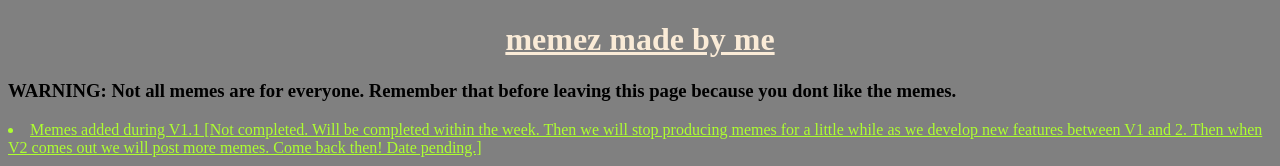
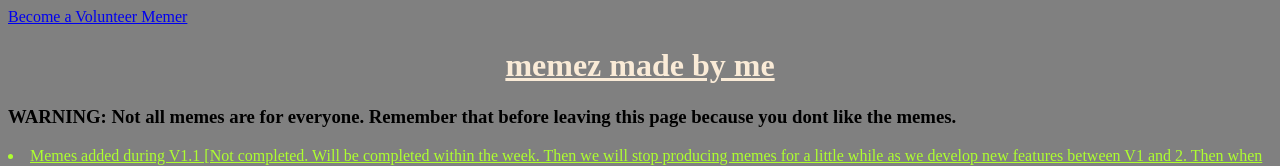
Before and after one commit to wuterbutl/memez, a plain HTML site: page index.html in a window 1280 px wide. Shown: the top 166 px of the page. Drawn offline with Linux system fonts and the light colour scheme.

Commit message:
Update index.html

```diff
--- a/index.html
+++ b/index.html
@@ -1,6 +1,7 @@
 <!DOCTYPE html>
 <body style="background-color: gray;">
 <head>
+<nav><a href="jobs_memes.html">Become a Volunteer Memer</a></nav>
 <h1 style="color: antiquewhite; font-style: initial;"><u><center>memez made by me</center></u></h1>
 <h3>WARNING: Not all memes are for everyone. Remember that before leaving this page because you dont like the memes.</h3>
 </head>
```
